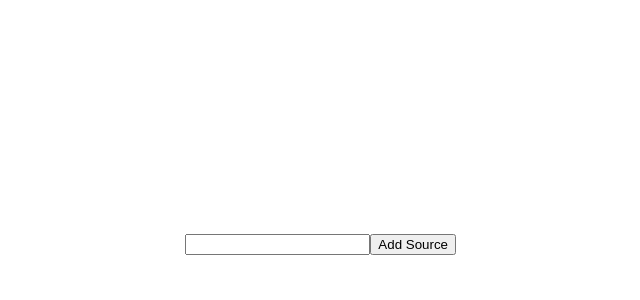
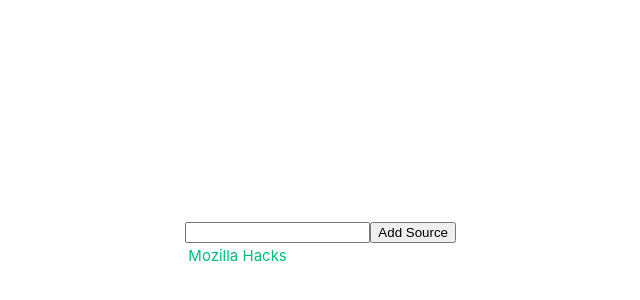
Before and after one commit to saulkurosaki/vue-rss-news-reader-practice-project, a Vue app: page / in a window 1280 px wide. Shown: the part 156-456 px from the top of the page, without its empty margins (184-824 px from the left). Built offline with nearby package versions, Linux system fonts and the light colour scheme.

Commit message:
feat(Sidebar): implement the feedStore call along the iteration for each source within the store and the source name display

```diff
--- a/src/components/Sidebar.vue
+++ b/src/components/Sidebar.vue
@@ -1,5 +1,15 @@
-<script setup></script>
+<script setup>
+import { useFeedStore } from "../stores/store";
 
-<template></template>
+const feedStore = useFeedStore();
+</script>
+
+<template>
+  <div class="sidebar">
+    <div v-for="(source, index) in feedStore.sources" :key="index">
+      <a href="#">{{ source.name }}</a>
+    </div>
+  </div>
+</template>
 
 <style scoped></style>
--- a/src/stores/store.js
+++ b/src/stores/store.js
@@ -2,8 +2,8 @@ import { defineStore } from "pinia";
 import { reactive } from "vue";
 
 export const useFeedStore = defineStore("feedStore", () => {
-  // Estados (información de los RSS)
-  const source = reactive([
+  // States (información de los RSS)
+  const sources = reactive([
     {
       id: crypto.randomUUID(),
       name: "Mozilla Hacks",
@@ -21,5 +21,5 @@ export const useFeedStore = defineStore("feedStore", () => {
 
   async function registerNewSource(url) {}
 
-  return { source, current };
+  return { sources, current };
 });
```
